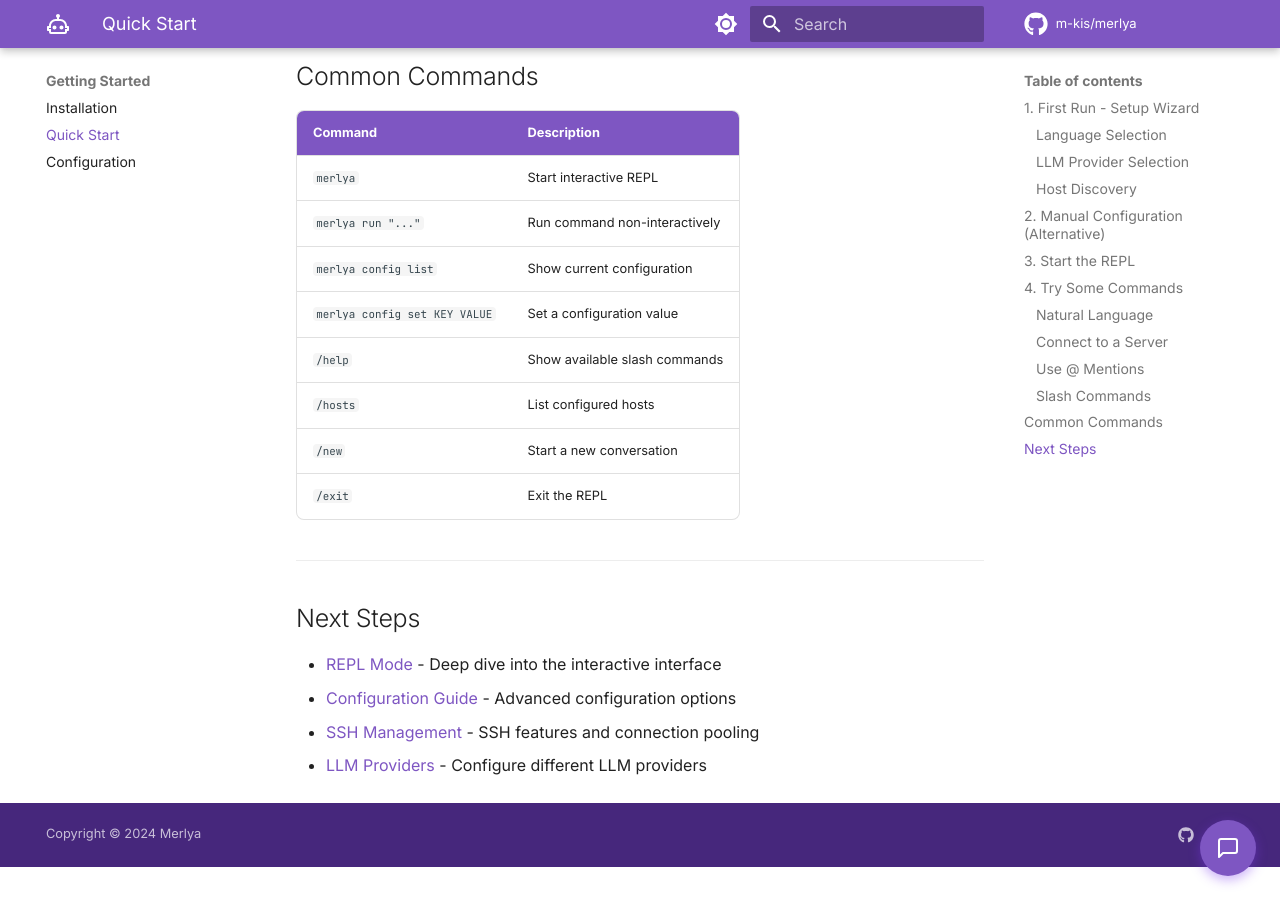
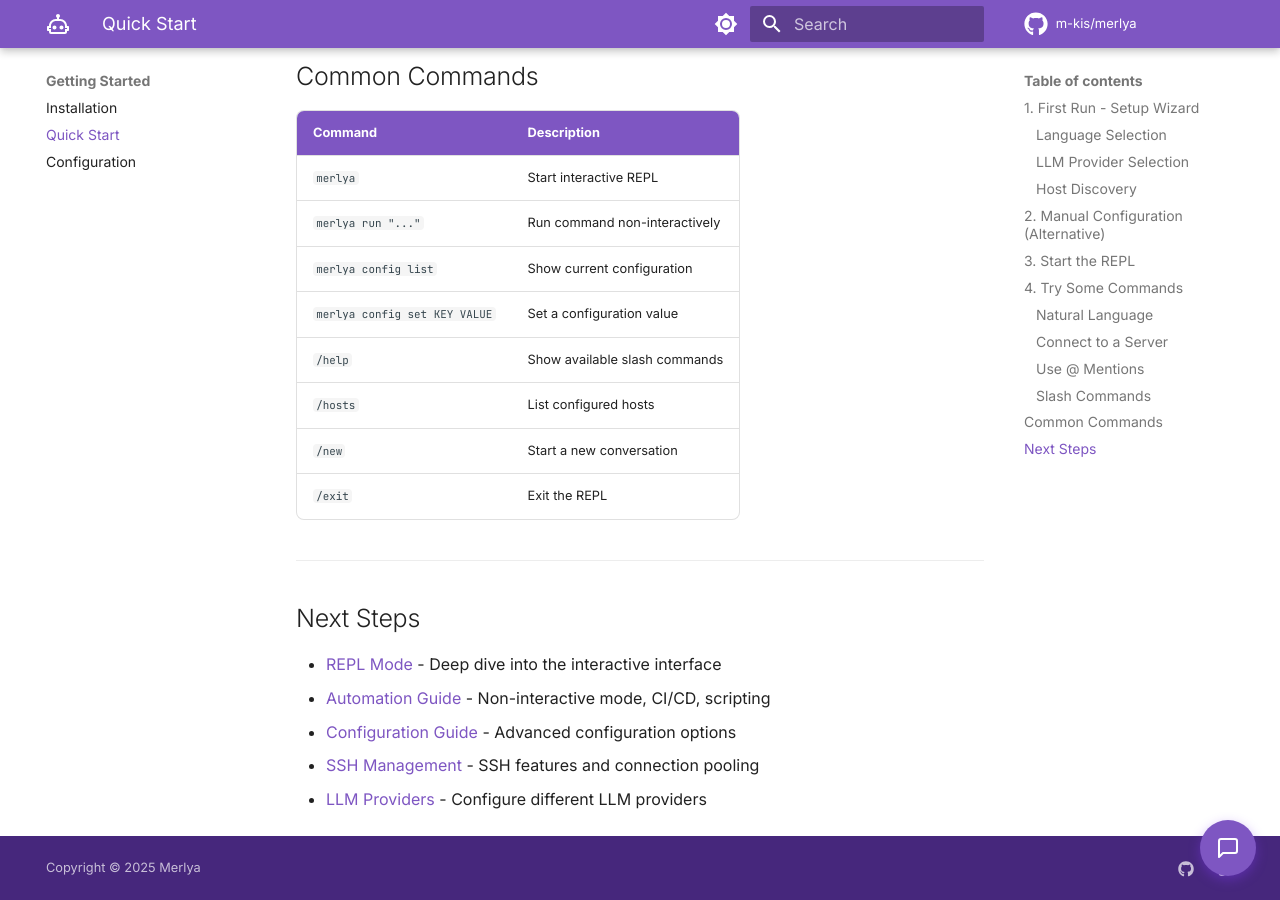
Before and after one commit to m-kis/merlya-docs, an MkDocs documentation site: the page built from docs/getting-started/quickstart.md, in a window 1280 px wide and 900 px high, scrolled down 3660 px. Built offline with MkDocs 1.6.1 and Material for MkDocs 9.7.7, drawn with Linux system fonts in a browser that asks for light colours; comment, search, counter and statistics services are not loaded; the version menu is left out.

Commit message:
fix: update copyright to 2025 and add automation guide link

```diff
--- a/docs/getting-started/quickstart.md
+++ b/docs/getting-started/quickstart.md
@@ -214,6 +214,7 @@
 ## Next Steps
 
 - [REPL Mode](../guides/repl-mode.md) - Deep dive into the interactive interface
+- [Automation Guide](../guides/automation.md) - Non-interactive mode, CI/CD, scripting
 - [Configuration Guide](configuration.md) - Advanced configuration options
 - [SSH Management](../guides/ssh-management.md) - SSH features and connection pooling
 - [LLM Providers](../guides/llm-providers.md) - Configure different LLM providers
--- a/mkdocs.yml
+++ b/mkdocs.yml
@@ -7,7 +7,7 @@
 repo_url: https://github.com/m-kis/merlya
 edit_uri: ""
 
-copyright: Copyright &copy; 2024 Merlya
+copyright: Copyright &copy; 2025 Merlya
 
 theme:
   name: material
```
